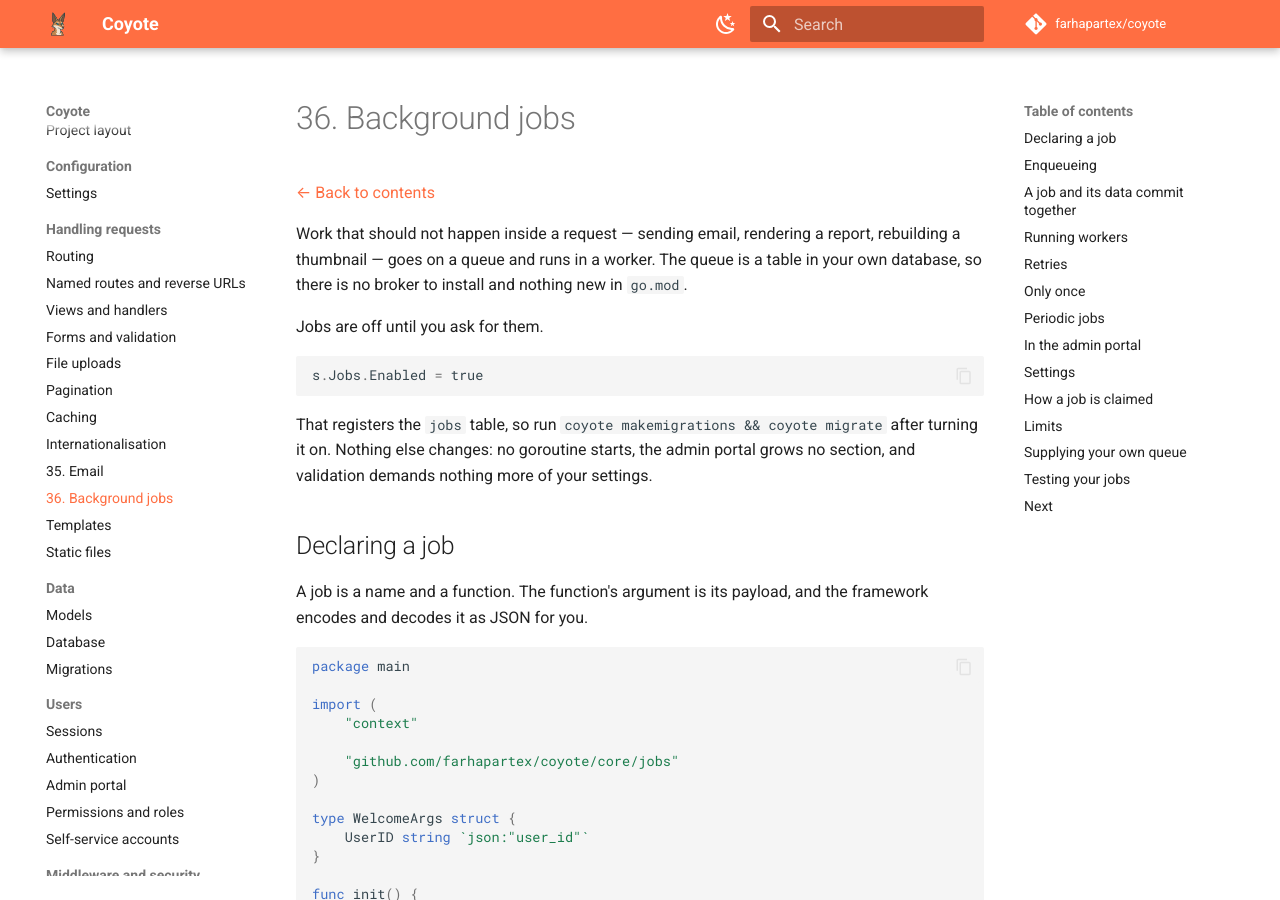
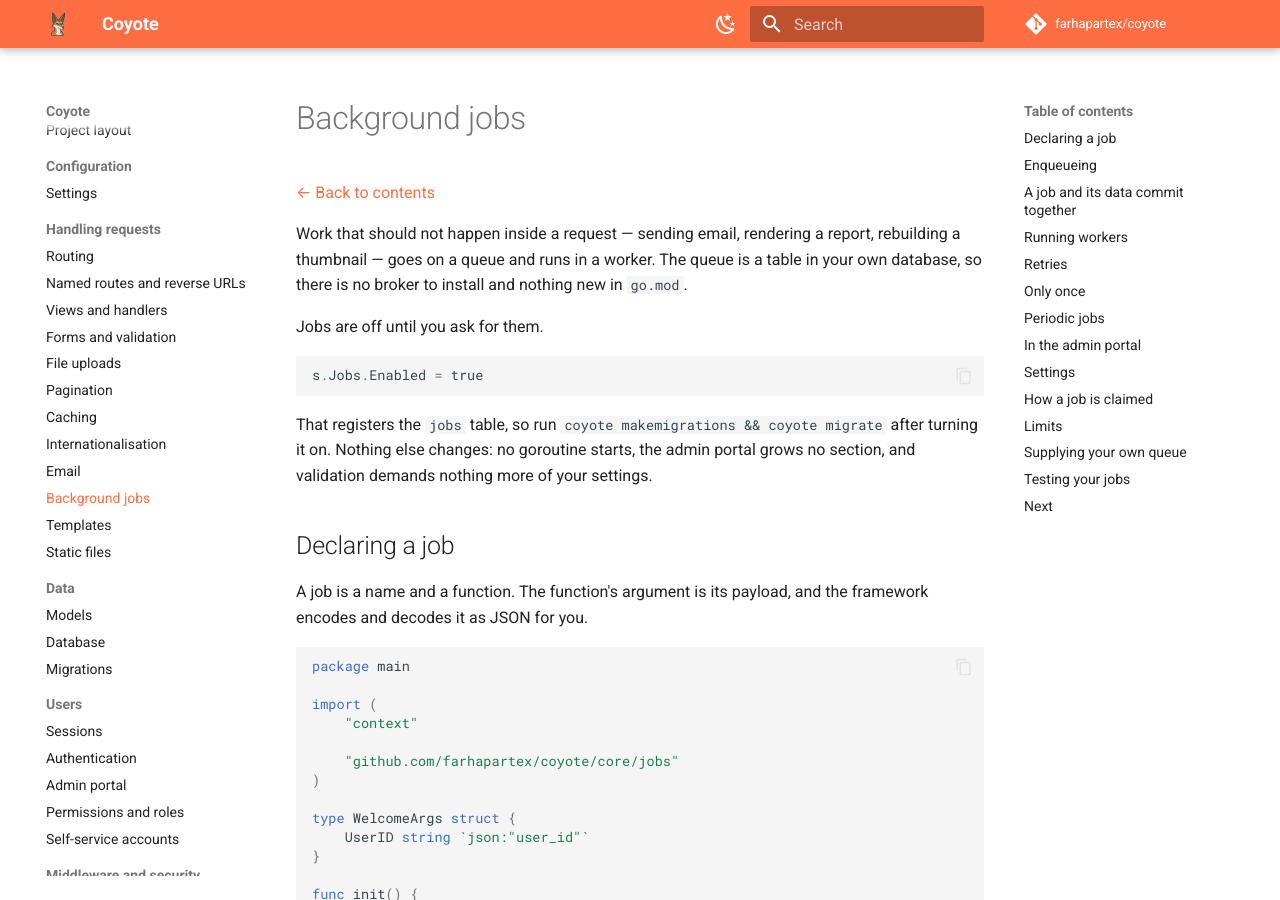
Before and after one commit to farhapartex/coyote, an MkDocs documentation site: the page built from guide/36-jobs.md, in a window 1280 px wide and 900 px high. Built offline with MkDocs 1.6.1 and Material for MkDocs 9.7.7, drawn with Linux system fonts in a browser that asks for light colours; comment, search, counter and statistics services are not loaded.

Commit message:
(docs) two page titles drop the number the other thirty-four omit

```diff
--- a/guide/35-email.md
+++ b/guide/35-email.md
@@ -1,4 +1,4 @@
-# 35. Email
+# Email
 
 [← Back to contents](README.md)
 
--- a/guide/36-jobs.md
+++ b/guide/36-jobs.md
@@ -1,4 +1,4 @@
-# 36. Background jobs
+# Background jobs
 
 [← Back to contents](README.md)
 
```
